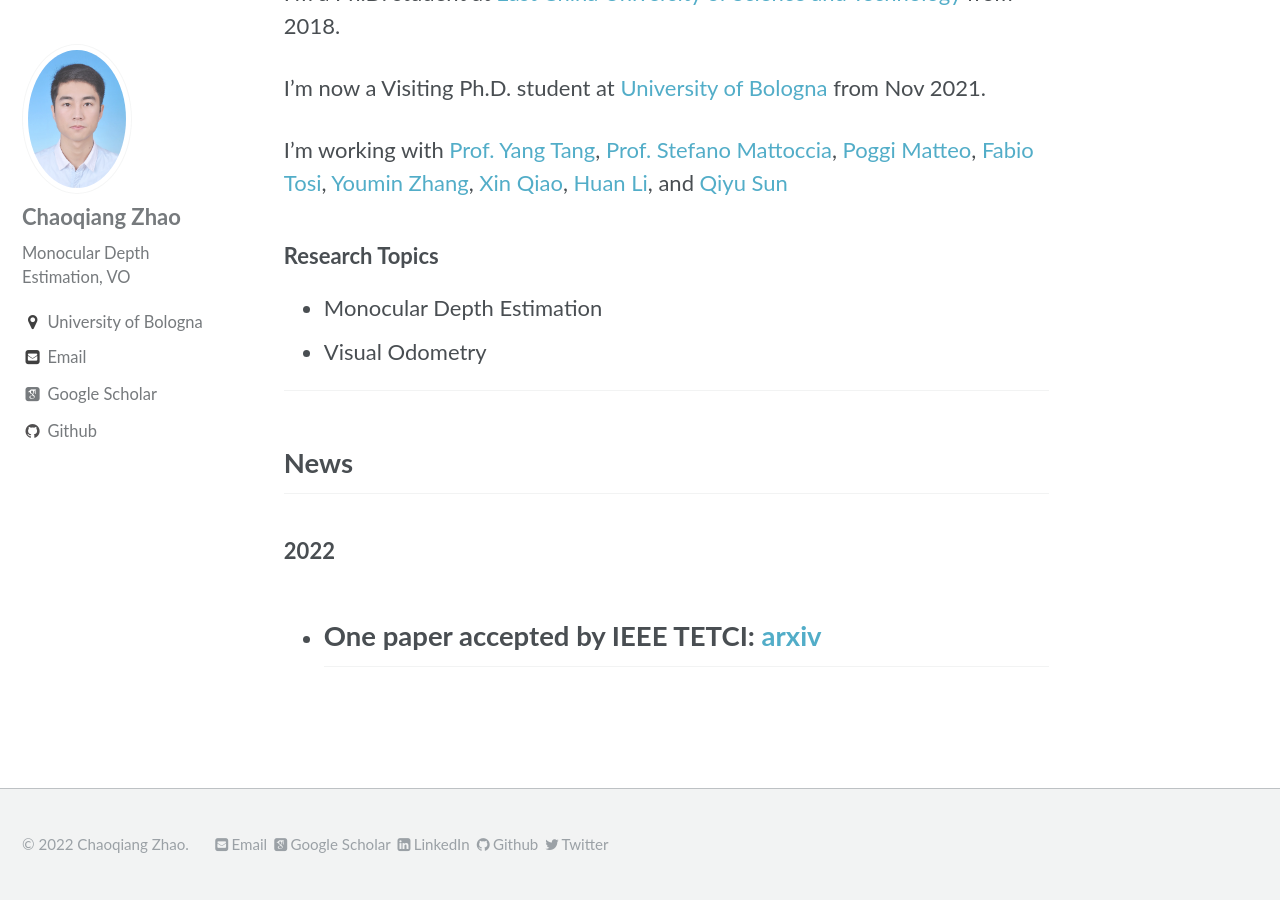
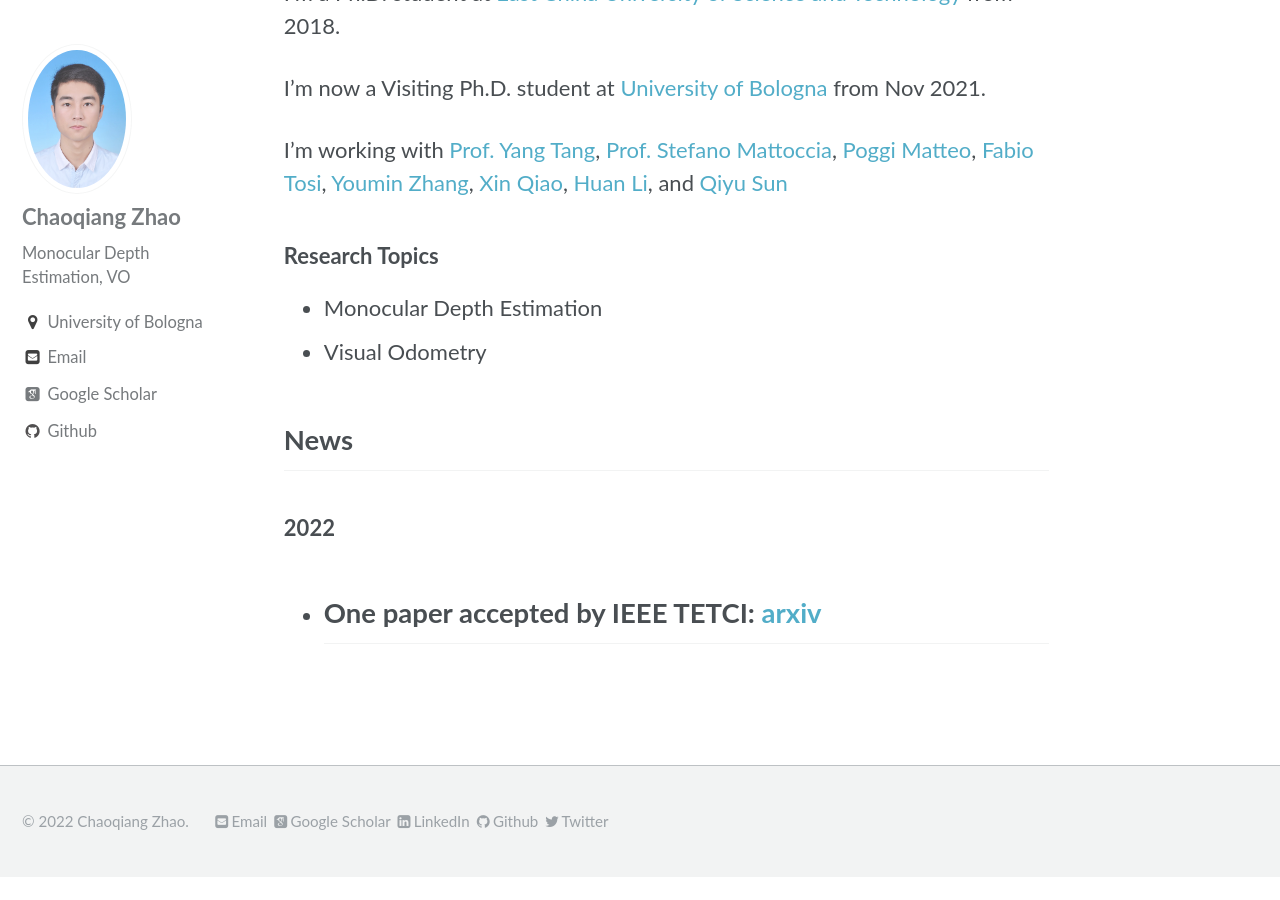
Before and after one commit to zxcqlf/zxcqlf.github.io, a Jekyll site: the page built from _pages/home.md, in a window 1280 px wide and 900 px high, scrolled down 979 px. Built offline with Jekyll 4.4.1, drawn with Linux system fonts in a browser that asks for light colours; some web fonts are replaced; after the commit the page ends 1856 px from its top, so only the background shows below that.

Commit message:
Update home.md

```diff
--- a/_pages/home.md
+++ b/_pages/home.md
@@ -28,8 +28,6 @@ I'm working with [Prof. Yang Tang](http://www.ytangecust.com/), [Prof. Stefano M
 
 <div id='featured'></div>
 
-{% include feature_row %}
-
 ## News
 
 ### 2022
```
